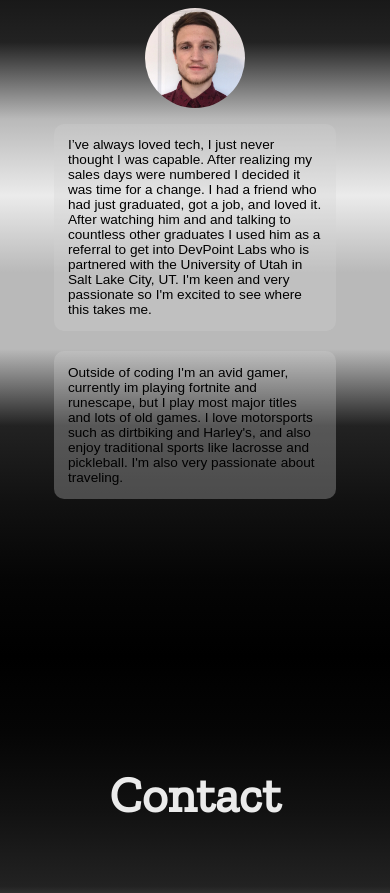
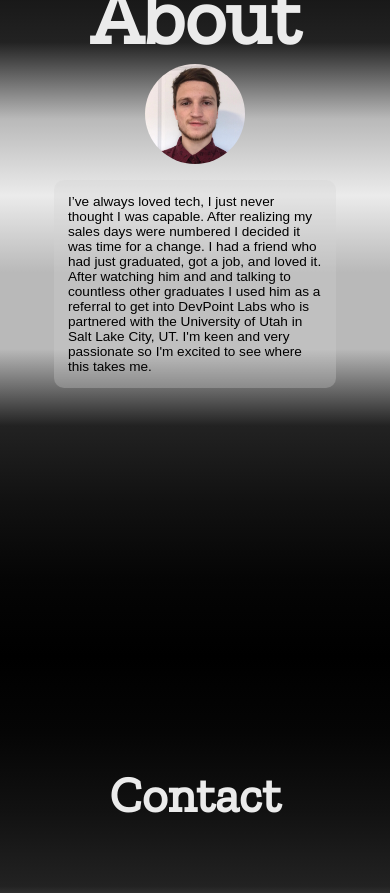
Before and after one commit to braxmc/brax2, a React (Create React App) app: page / in a window 390 px wide. Shown: the part 2720-3613 px from the top of the page. Built offline with nearby package versions, Linux system fonts and the light colour scheme.

Commit message:
mobile screen fixes

```diff
--- a/src/components/about/AboutElements.js
+++ b/src/components/about/AboutElements.js
@@ -52,6 +52,10 @@ export const Description = styled.p`
     margin-left: 4em;
     margin-right: 4em;
   }
+
+  @media screen and (max-width: 400px) {
+   margin-bottom: 20em;
+  }
 `
 
 export const Description1 = styled.p`
@@ -80,6 +84,10 @@ export const Description1 = styled.p`
     margin-left: 4em;
     margin-right: 4em;
   }
+
+  @media screen and (max-width: 400px) {
+   display: none;
+  }
 `
 
 export const Image = styled.img`
```
